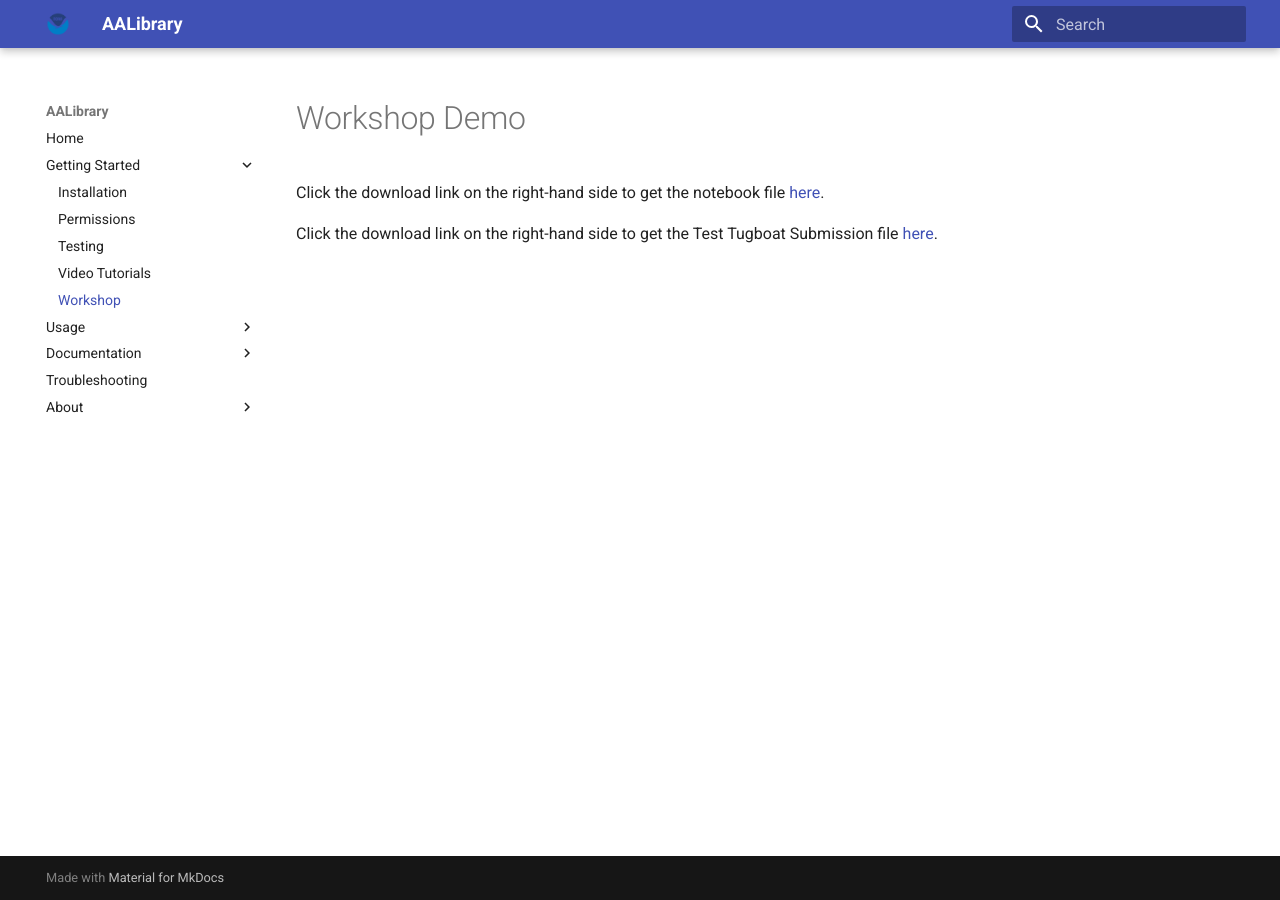
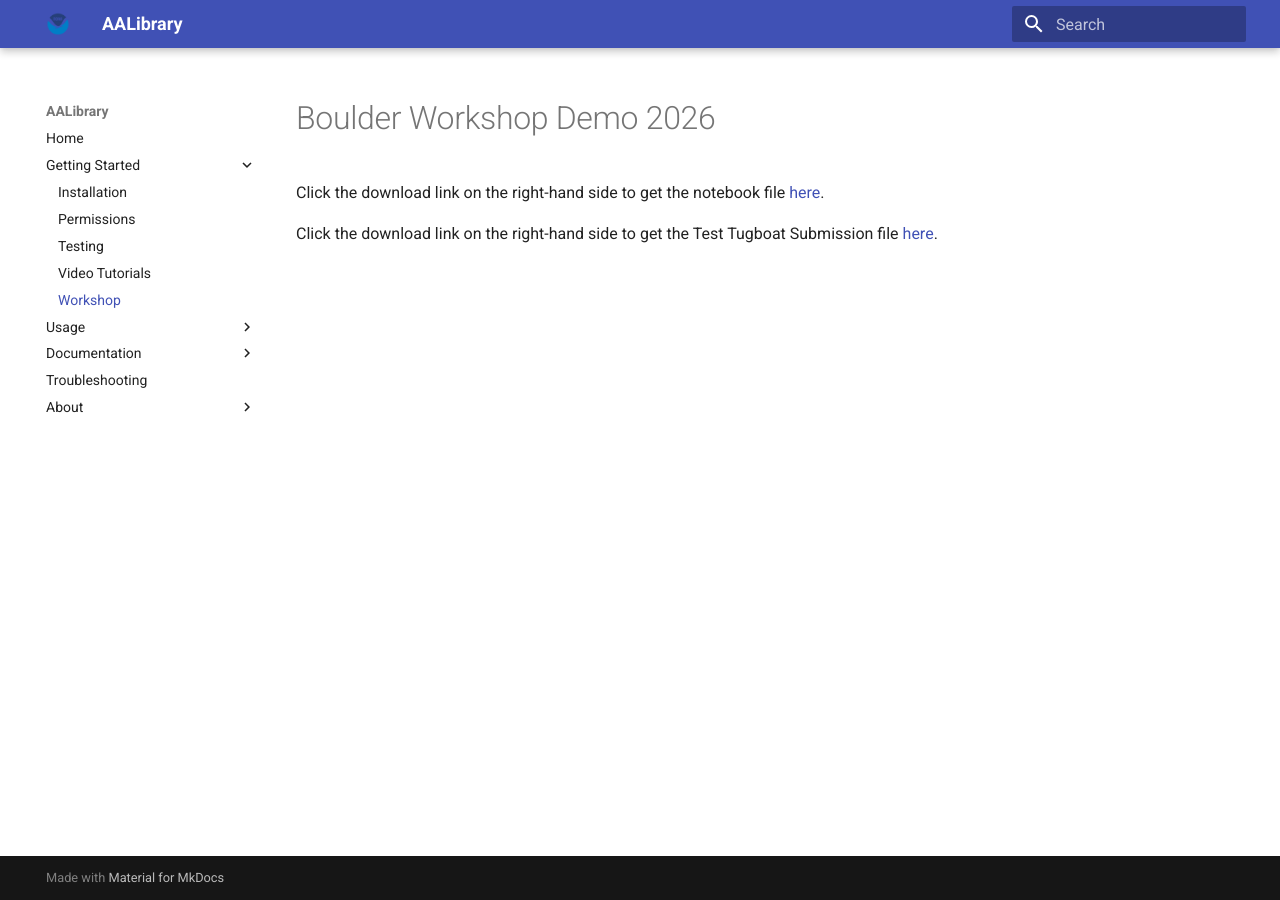
Before and after one commit to nmfs-ost/AA-SI_aalibrary, an MkDocs documentation site: the page built from docs/getting-started/workshop.md, in a window 1280 px wide. Built offline with MkDocs 1.6.1 and Material for MkDocs 9.7.7, drawn with Linux system fonts in a browser that asks for light colours.

Commit message:
chore: comments

```diff
--- a/docs/getting-started/workshop.md
+++ b/docs/getting-started/workshop.md
@@ -1,4 +1,4 @@
-# Workshop Demo
+# Boulder Workshop Demo 2026
 
 Click the download link on the right-hand side to get the notebook file [here](https://github.com/nmfs-ost/AA-SI_aalibrary/blob/main/other/workshop_demo.ipynb).
 
```
